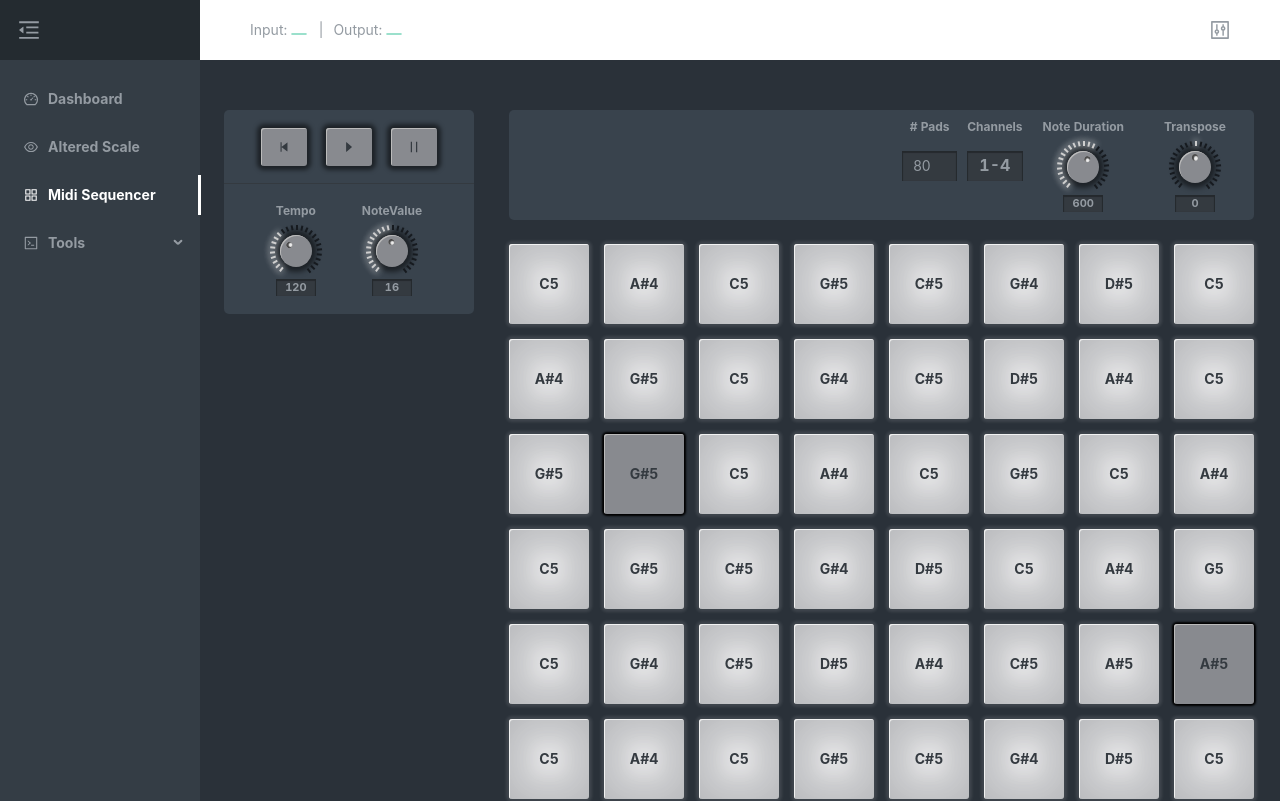
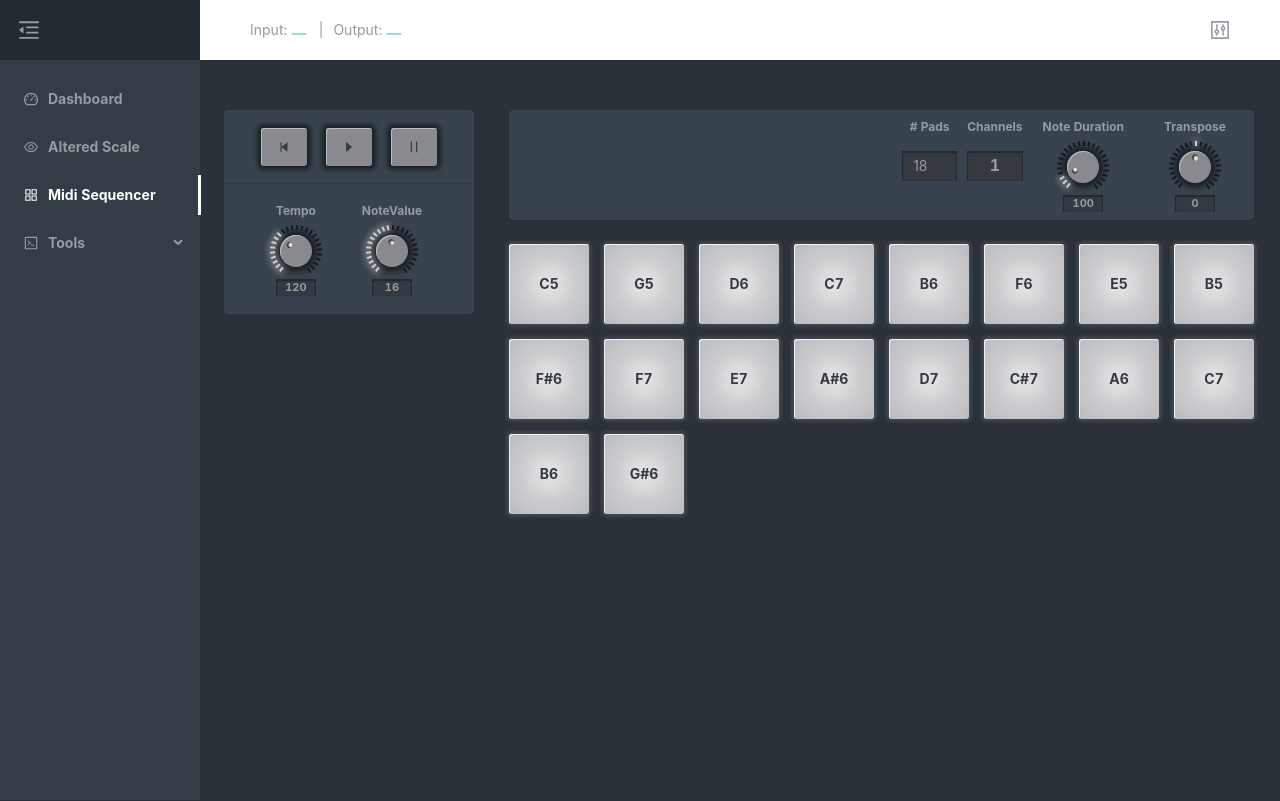
Before and after one commit to tedkx/midi-playground, a React app: page /midi-sequencer in a window 1280 px wide. Shown: the top 801 px of the page. Built offline with nearby package versions, Linux system fonts and the light colour scheme.

Commit message:
Added multi-sequencer default pattern

```diff
--- a/src/routes/MidiSequencer/constants.js
+++ b/src/routes/MidiSequencer/constants.js
@@ -1,4 +1,5 @@
 import { noteToMidi } from 'lib/utils';
+import tunes from './tunes';
 
 const defaultVelocity = 64;
 const defaultNote = noteToMidi('C5');
@@ -13,39 +14,12 @@ const createParameter = (min, max, defaultValue, title, centerBased) => ({
   title,
 });
 
-const tunez = {
-  //lazerhawk's lawless
-  lawless: {
-    bpm: 90,
-    noteDuration: 30,
-    notes:
-      'C4 G4 C5 D#5 D5 C5 D5 D#5 G5 D#5 D5 C5 G4 F4 D#4 D4 C6 C6 C6 C5 C5 C5 C6 C6 C6 G5 D#5 D5 C5 G4 D#4 D4',
-    noteValue: 16,
-  },
-
-  // tigran hamasyan's the grid intro
-  theGrid: {
-    bpm: 138,
-    noteDuration: 100,
-    notes:
-      'G3 D4 G4 C5 D5 D#4 G4 A#4 D#5 F5 B3 G4 G#4 D5 D#5 F5 G5 G3 D4 G4 C5 D5 F4 G4 A#4 D#5 F5 C4 G4 G#4 D5 D#5',
-    noteValue: 16,
-  },
-
-  // tigran hamasyan's new maps
-  newMaps: {
-    bpm: 120,
-    noteDuration: 600,
-    notes:
-      'C5 A#4 C5 G#5:90 C#5 G#4 D#5 C5 A#4 G#5:90 C5 G#4 C#5 D#5 A#4 C5 G#5:90 G#5:0 C5 A#4 C5 G#5 C5 A#4 C5 G#5:90 C#5 G#4 D#5 C5 A#4 G5:90 C5 G#4 C#5 D#5 A#4 C#5 A#5:90 A#5:0 C5 A#4 C5 G#5:90 C#5 G#4 D#5 C5 A#4 G#5:90 C5 G#4 C#5 D#5 A#4 C5 G#5:90 G#5:0 C5 A#4 C5 G#5 C5 A#4 C5 G#5:90 C#5 G#4 D#5 C5 A#4 G5:90 A#4 G#4 C#5 D#5 A#4 C#5 C6:90 C6:0',
-    noteValue: 16,
-    velocity: 54,
-  },
-};
-
-const formatPattern = pattern => ({
+const formatPattern = ({ stepSequencers, ...pattern }) => ({
   ...pattern,
-  notes: pattern.notes.split(' ').map(item => {
+  stepSequencers: stepSequencers.map(({ notes, ...stepSequencer }) => ({
+    ...stepSequencer,
+    transpose: 0,
+    notes: notes.split(' ').map(item => {
       const [note, velocityStr] = item.split(':');
       const velocity = parseInt(velocityStr);
       return {
@@ -56,9 +30,10 @@ const formatPattern = pattern => ({
           : velocity,
       };
     }),
+  })),
 });
 
-const defaultPattern = formatPattern(tunez.newMaps);
+const defaultPattern = formatPattern(tunes.metropolis);
 
 const sequencerParameterData = {
   noteDuration: createParameter(
--- a/src/routes/MidiSequencer/index.js
+++ b/src/routes/MidiSequencer/index.js
@@ -4,17 +4,10 @@ import { useNotesPlaying, useParameters } from './utils';
 import GlobalControl, { globalParametersArr } from './GlobalControl';
 import StepSequencer from './StepSequencer';
 
-const channels = [1, 2, 3, 4];
-
 const MidiSequencer = () => {
-  const [stepSequencersData, setStepSequencersData] = React.useState([
-    {
-      channels,
-      noteDuration: defaultPattern.noteDuration,
-      notes: defaultPattern.notes,
-      transpose: 0,
-    },
-  ]);
+  const [stepSequencersData, setStepSequencersData] = React.useState(
+    defaultPattern.stepSequencers
+  );
 
   const [activeSequencerIdx, setActiveSequencerIdx] = React.useState(0);
   const onSetStepSequencerData = React.useCallback(
--- /dev/null
+++ b/src/routes/MidiSequencer/tunes.js
@@ -0,0 +1,64 @@
+const tunez = {
+  //lazerhawk's lawless
+  lawless: {
+    bpm: 90,
+    stepSequencers: [
+      {
+        channels: [1],
+        noteDuration: 30,
+        notes:
+          'C4 G4 C5 D#5 D5 C5 D5 D#5 G5 D#5 D5 C5 G4 F4 D#4 D4 C6 C6 C6 C5 C5 C5 C6 C6 C6 G5 D#5 D5 C5 G4 D#4 D4',
+      },
+    ],
+    noteValue: 16,
+  },
+
+  // tigran hamasyan's the grid intro
+  theGrid: {
+    bpm: 138,
+    stepSequencers: [
+      {
+        channels: [1, 2, 3, 4],
+        noteDuration: 100,
+        notes:
+          'G3 D4 G4 C5 D5 D#4 G4 A#4 D#5 F5 B3 G4 G#4 D5 D#5 F5 G5 G3 D4 G4 C5 D5 F4 G4 A#4 D#5 F5 C4 G4 G#4 D5 D#5',
+      },
+    ],
+    noteValue: 16,
+  },
+
+  // tigran hamasyan's new maps
+  newMaps: {
+    bpm: 120,
+    stepSequencers: [
+      {
+        channels: [1, 2, 3, 4],
+        noteDuration: 600,
+        notes:
+          'C5 A#4 C5 G#5:90 C#5 G#4 D#5 C5 A#4 G#5:90 C5 G#4 C#5 D#5 A#4 C5 G#5:90 G#5:0 C5 A#4 C5 G#5 C5 A#4 C5 G#5:90 C#5 G#4 D#5 C5 A#4 G5:90 C5 G#4 C#5 D#5 A#4 C#5 A#5:90 A#5:0 C5 A#4 C5 G#5:90 C#5 G#4 D#5 C5 A#4 G#5:90 C5 G#4 C#5 D#5 A#4 C5 G#5:90 G#5:0 C5 A#4 C5 G#5 C5 A#4 C5 G#5:90 C#5 G#4 D#5 C5 A#4 G5:90 A#4 G#4 C#5 D#5 A#4 C#5 C6:90 C6:0',
+      },
+    ],
+    noteValue: 16,
+    velocity: 54,
+  },
+
+  // dream theater's metropolis mid keyboard part
+  metropolis: {
+    bpm: 120,
+    noteValue: 16,
+    stepSequencers: [
+      {
+        channels: [1],
+        noteDuration: 100,
+        notes: 'C5 G5 D6 C7 B6 F6 E5 B5 F#6 F7 E7 A#6 D7 C#7 A6 C7 B6 G#6',
+      },
+      {
+        channels: [1],
+        noteDuration: 100,
+        notes: 'F5 C6 G6 F7 E7 A#6 A5 E6 B6 A#7 A7 D#7 G7 F#7 D7 F7 E7 C#7',
+      },
+    ],
+  },
+};
+
+export default tunez;
```
Lines whose indentation alone changed are shown as unchanged.
